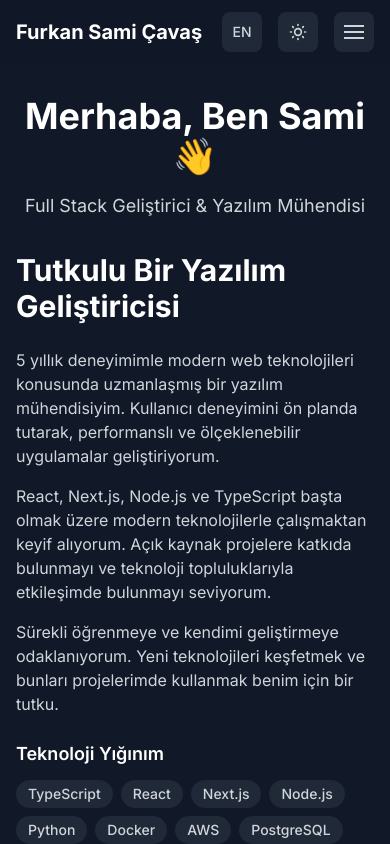
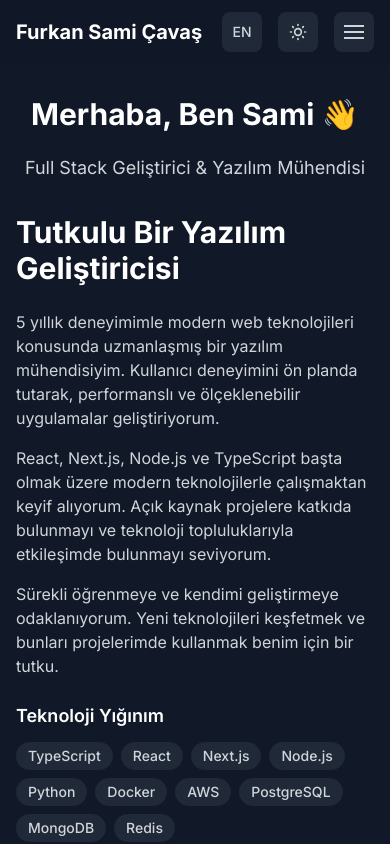
Before and after one commit to samicavas/Portfolio-Web, a Next.js app: page / in a window 390 px wide. Shown: the top 844 px of the page. Built offline with nearby package versions, Linux system fonts and the light colour scheme.

Commit message:
Update: Change bio section animation from slide-up to slide-right

```diff
--- a/src/app/globals.css
+++ b/src/app/globals.css
@@ -1,6 +1,19 @@
 @tailwind base;
 @tailwind components;
 @tailwind utilities;
+
+/* Typewriter Effect */
+.typewriter {
+  overflow: hidden;
+  white-space: nowrap;
+  animation: typing 3s steps(40, end);
+  width: 0;
+  animation-fill-mode: forwards;
+}
+
+.typewriter.delay-1 {
+  animation-delay: 1s;
+}
 
 @keyframes typing {
   from { width: 0 }
@@ -16,13 +29,6 @@
     opacity: 1;
     transform: translateY(0);
   }
-}
-
-.typewriter {
-  overflow: hidden;
-  white-space: nowrap;
-  width: 0;
-  animation: typing 2s steps(40, end) forwards;
 }
 
 .slide-up {
@@ -42,6 +48,22 @@
   animation-delay: 2.5s;
 }
 
+@keyframes slideRight {
+  from {
+    opacity: 0;
+    transform: translateX(-50px);
+  }
+  to {
+    opacity: 1;
+    transform: translateX(0);
+  }
+}
+
+.slide-right {
+  opacity: 0;
+  animation: slideRight 0.8s ease forwards;
+}
+
 :root {
   --background: #ffffff;
   --foreground: #171717;
--- a/src/app/page.tsx
+++ b/src/app/page.tsx
@@ -14,17 +14,17 @@ export default function Home() {
         <div className="max-w-7xl mx-auto px-4 sm:px-6 lg:px-8">
           {/* Hero Section */}
           <div className="text-center">
-            <h1 className="text-4xl md:text-5xl font-bold text-gray-900 dark:text-white mb-4">
+            <h1 className="inline-block text-3xl md:text-5xl font-bold text-gray-900 dark:text-white mb-4 typewriter">
               {t('hero.greeting')}
             </h1>
-            <p className="text-lg md:text-xl text-gray-600 dark:text-gray-300 mb-8">
+            <p className="text-lg md:text-xl text-gray-600 dark:text-gray-300 mb-8 typewriter delay-1">
               {t('hero.title')}
             </p>
           </div>
 
           {/* Bio Section */}
           <div className="grid grid-cols-1 md:grid-cols-2 gap-12 items-center mb-16">
-            <div className="space-y-6 slide-up delay-2">
+            <div className="space-y-6 slide-right delay-3">
               <h2 className="text-3xl font-bold text-gray-900 dark:text-white">
                 {t('bio.title')}
               </h2>
@@ -53,7 +53,7 @@ export default function Home() {
             </div>
 
             {/* Stats Section */}
-            <div className="bg-white dark:bg-gray-800 rounded-2xl shadow-xl p-8 slide-up delay-3">
+            <div className="bg-white dark:bg-gray-800 rounded-2xl shadow-xl p-8 slide-up delay-2">
               <div className="grid grid-cols-2 gap-8">
                 <div className="text-center">
                   <div className="text-4xl font-bold text-gray-900 dark:text-white mb-2">5+</div>
```
